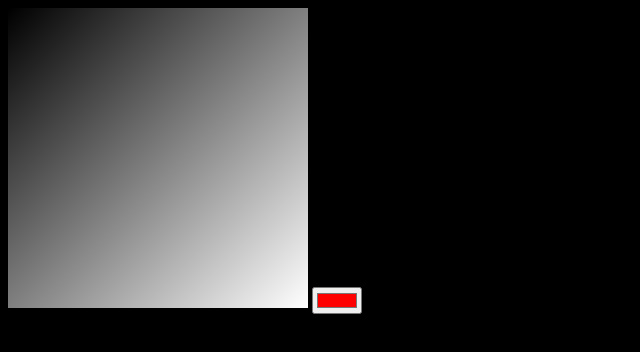
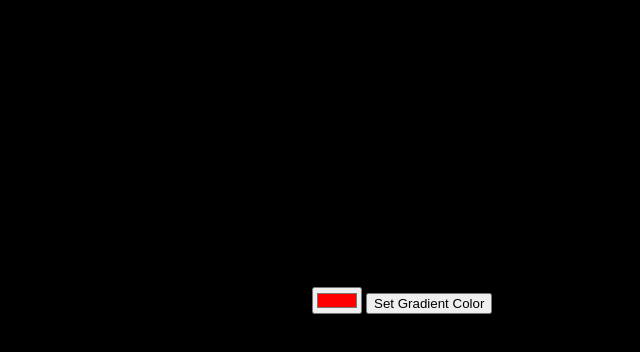
Before and after one commit to firesareba/Gradients, a plain HTML site: page index.html in a window 1280 px wide. Shown: the whole page, without its empty margins (0-640 px from the left). Drawn offline with Linux system fonts and the light colour scheme.

Commit message:
Make gradient customizable
Allow user to set the top left and bottom right colors(which are now variables) by using the set gradient button

```diff
--- a/index.html
+++ b/index.html
@@ -9,6 +9,7 @@
 <body>
     <canvas id="gradient-surface" width="300" height="300"></canvas>
     <input id="color-picker" type="color" value="#ff0000">
+    <button id="set-gradient">Set Gradient Color</button>
     <script src="script.js"></script>
 </body>
 </html>
--- a/script.js
+++ b/script.js
@@ -19,26 +19,38 @@ const hex_to_dec = {
 
 let c = document.getElementById("gradient-surface");
 let ctx = c.getContext("2d");
+const color_picker = document.getElementById("color-picker");
+const set_button = document.getElementById("set-gradient");
 
-const color_picker = document.getElementById("color-picker");
+var top_left;
+var bottom_right;
 
-color_picker.addEventListener('change', (event) => {
-    for (let x = 0; x < 300; x++){
-        for (let y = 0; y < 300; y++){
-            setPixel(x, y, getRGB());
-        }
+// color_picker.addEventListener('change', (event) => {
+//     for (let x = 0; x < c.height; x++){
+//         for (let y = 0; y < c.width; y++){
+//             setPixel(x, y, getRGB());
+//         }
+//     }
+// });
+
+set_button.addEventListener('click', (event) => {
+    console.log(getRGB())
+    if (!top_left){
+        top_left = getRGB();
+    }else if (!bottom_right){
+        bottom_right = getRGB();
+        gradient(
+            top_left,
+            bottom_right
+        );
     }
-})
+});
 
-gradient(
-    [0, 0, 0],
-    [255, 255, 255]
-);
 
 function gradient(top_left, bottom_right) {
     let total_diagonals = c.width+c.height-1
-    for (let x = 0; x < 300; x++){
-        for (let y = 0; y < 300; y++){
+    for (let x = 0; x < c.height; x++){
+        for (let y = 0; y < c.width ; y++){
             var diagonal = x + y;
             var pixel_color = [0, 0, 0];
             for (let idx = 0; idx < 3; idx++){
```
